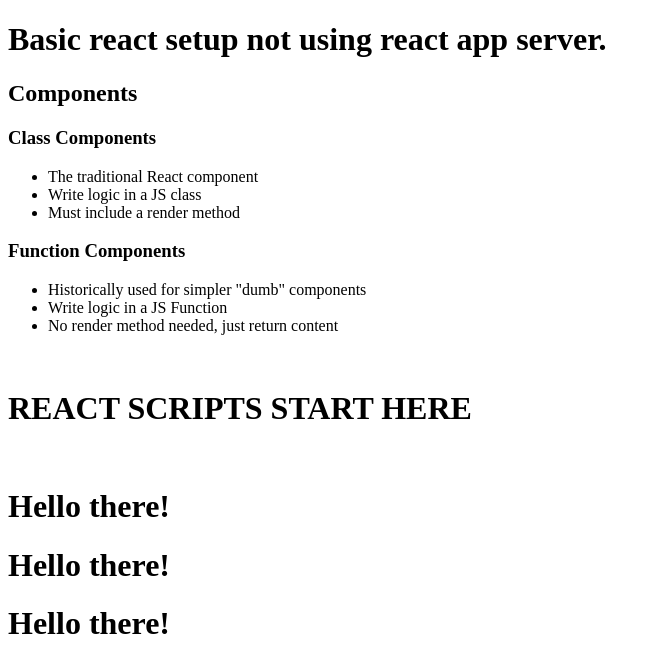
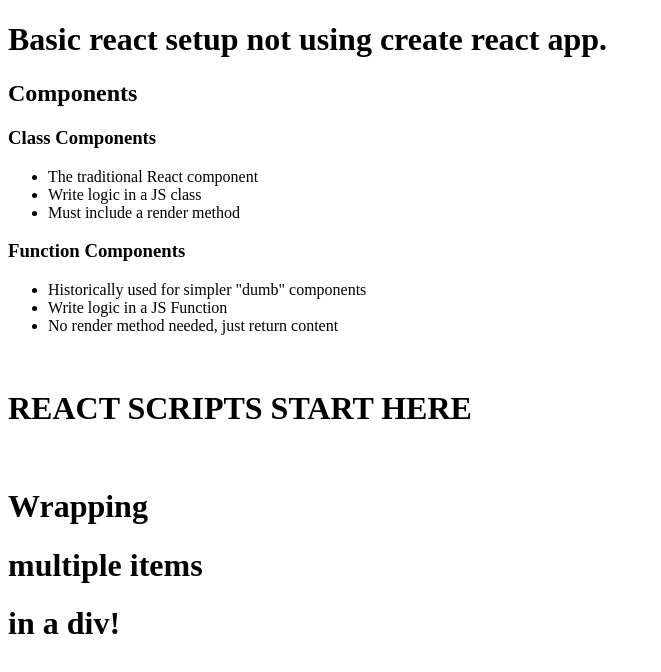
Before and after one commit to ShotRep/REACT_Components, a plain HTML site: page index.html in a window 1280 px wide. Shown: the whole page, without its empty margins (0-661 px from the left). Drawn offline with nearby package versions, Linux system fonts and the light colour scheme.

Commit message:
React scripts and a basic component.

```diff
--- a/index.html
+++ b/index.html
@@ -4,10 +4,10 @@
   <meta charset="UTF-8">
   <meta http-equiv="X-UA-Compatible" content="IE=edge">
   <meta name="viewport" content="width=device-width, initial-scale=1.0">
-  <title>REACT</title>
+  <title>REACT first component</title>
 </head>
 <body>
-  <h1>Basic react setup not using react app server.</h1>
+  <h1>Basic react setup not using create react app.</h1>
   <h2>Components</h2>
 
   <p>
--- a/index.js
+++ b/index.js
@@ -2,9 +2,9 @@ class Hello extends React.Component {
   render() {
     return (
       <div>
-        <h1>Hello there!</h1>
-        <h1>Hello there!</h1>
-        <h1>Hello there!</h1>
+        <h1>Wrapping</h1>
+        <h1>multiple items</h1>
+        <h1>in a div!</h1>
       </div>
     )
   }
```
